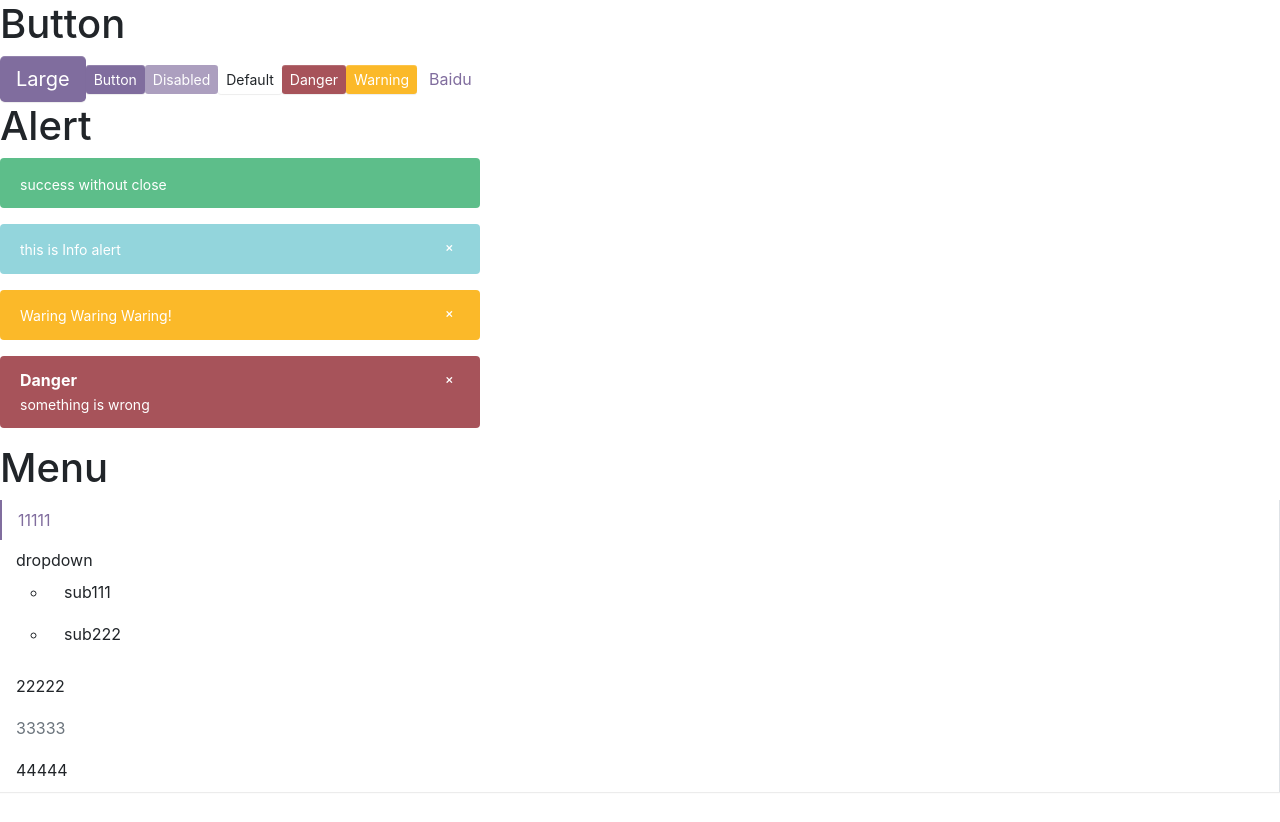
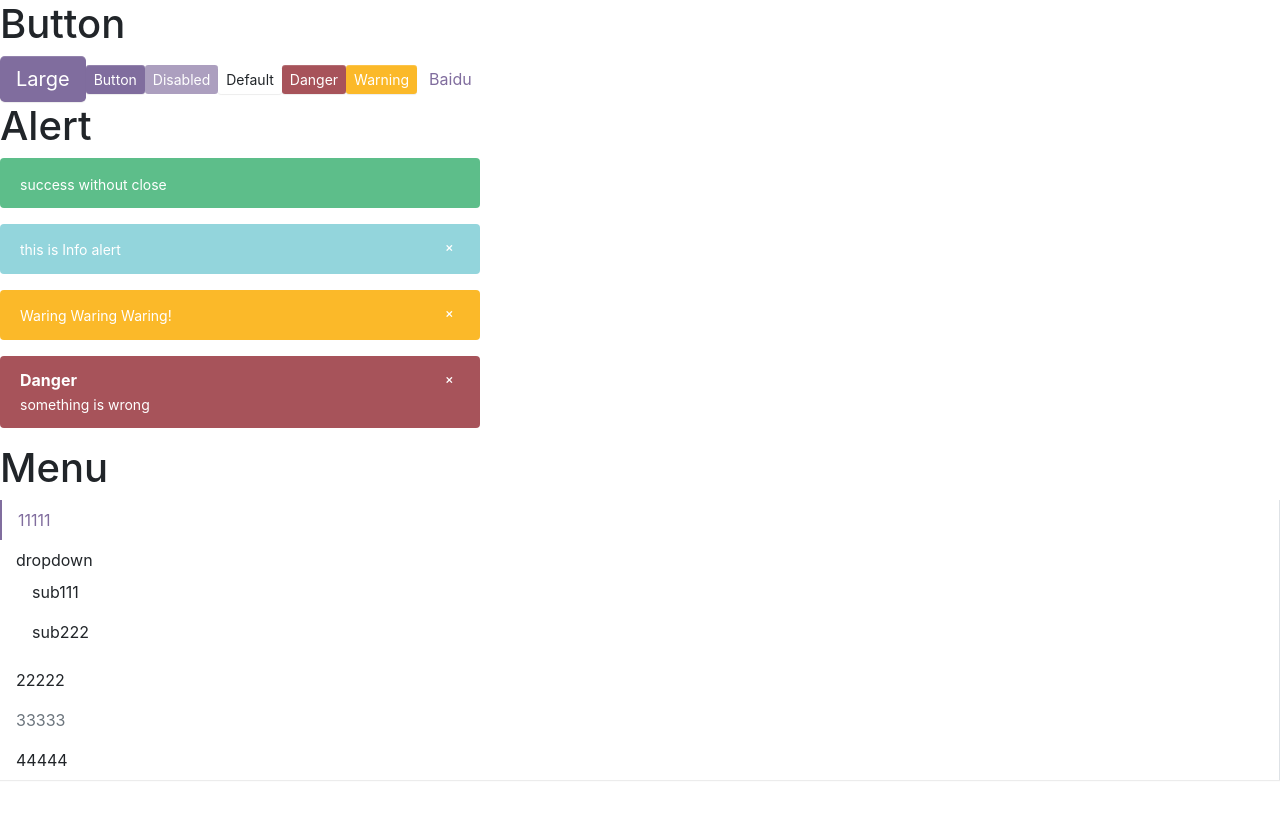
Before and after one commit to NnnLillian/Just-Antd, a React (Create React App) app: page / in a window 1280 px wide. Built offline with nearby package versions, Linux system fonts and the light colour scheme.

Commit message:
basic submenu style

```diff
--- a/src/component/Menu/_style.scss
+++ b/src/component/Menu/_style.scss
@@ -7,7 +7,7 @@
     border-bottom: $menu-border-width solid $menu-border-color;
     box-shadow: $menu-box-shadow;
 
-    .menu-item{
+    >.menu-item{
         padding: $menu-item-padding-y $menu-item-padding-x;
         cursor: pointer;
         transition: $menu-transition;
@@ -24,14 +24,52 @@
             border-bottom: $menu-item-active-border-width  solid  $menu-item-active-color;
         }
     }
+
+    .submenu-item{
+        position: relative;
+        .submenu-title{
+            display: flex;
+            align-items: center;
+        }
+        &:hover{
+            color: $body-color;
+        }
+    }
+
+    .submenu{
+        list-style: none;
+        padding-left: 0;
+        white-space: nowrap;
+        .menu-item{
+            padding: $menu-item-padding-y $menu-item-padding-x;
+            cursor: pointer;
+            transition: $menu-transition;
+            color: $body-color;
+            &.is-active, &:hover{
+                color: $menu-item-active-color !important;
+            }
+        }
+    }
+}
+
+.menu-horizontal{
+    .submenu{
+        position: absolute;
+        background: $white;
+        z-index: 1;
+        top: calc(100% + 8px);
+        left: 0;
+        border: $menu-border-width solid $menu-border-color;
+        box-shadow: $submenu-box-shadow;
+    }
 }
 
 .menu-vertical {
     flex-direction: column;
     border-bottom: 0px;
     border-right: $menu-border-width solid $menu-border-color;
-    .menu-item{
-        border-bottom: $menu-item-active-border-width  solid transparent;
+    >.menu-item{
+        border-bottom: none;
         &.is-active,&:hover{
             border-bottom: 0px;
             border-left: $menu-item-active-border-width  solid  $menu-item-active-color;
```
